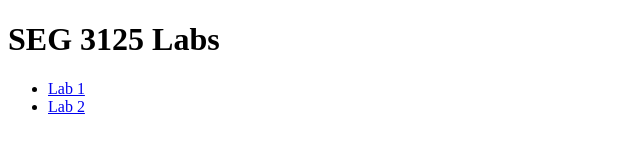
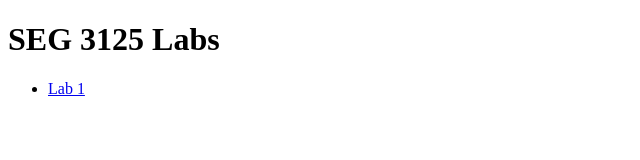
Before and after one commit to AmaniLouendriz/UI_course_labs, a plain HTML site: page index.html in a window 1280 px wide. Shown: the full height of the page, 0-640 px from the left. Drawn offline with Linux system fonts and the light colour scheme.

Commit message:
Update index.html

```diff
--- a/index.html
+++ b/index.html
@@ -11,10 +11,6 @@
         <li>
             <a href="./lab1/index.html" target="_blank">Lab 1</a>
         </li>
-        <li>
-            <a href="./lab2/index.html" target="_blank">Lab 2</a>
-        </li>
-
     </ul>
 
 </body>
```
